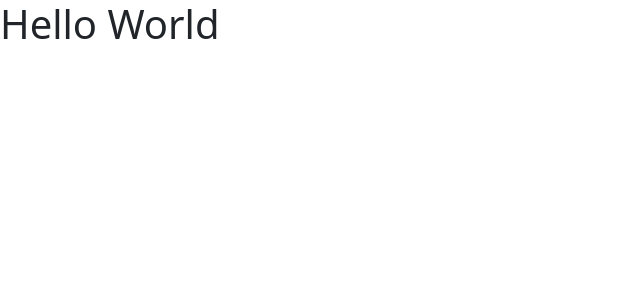
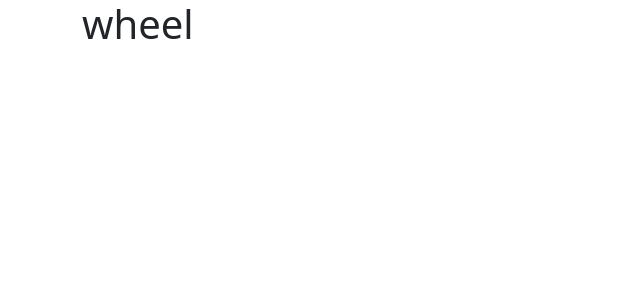
Before and after one commit to MGriffith37/wheely-cool-app, a React (Vite) app: page /wheely-cool-app/wheel in a window 1280 px wide. Shown: the top 300 px of the page, without its empty margins (0-640 px from the left). Built offline with nearby package versions, Linux system fonts and the light colour scheme.

Commit message:
Create routes for two main pages

```diff
--- a/index.html
+++ b/index.html
@@ -2,9 +2,8 @@
 <html lang="en">
   <head>
     <meta charset="UTF-8" />
-    <link rel="icon" type="image/svg+xml" href="/vite.svg" />
     <meta name="viewport" content="width=device-width, initial-scale=1.0" />
-    <title>Vite + React + TS</title>
+    <title>Wheely Cool App</title>
   </head>
   <body>
     <div id="root"></div>
--- a/src/App.tsx
+++ b/src/App.tsx
@@ -1,8 +1,17 @@
+import { Routes, Route } from "react-router-dom";
+import Container from "react-bootstrap/Container";
+import { Options } from "./pages/Options";
+import { Wheel } from "./pages/Wheel";
+
 function App() {
-
   return (
-    <h1>Hello World</h1>
-  )
+    <Container className="mb-4">
+      <Routes>
+        <Route path="/wheely-cool-app/" element={<Options />} />
+        <Route path="/wheely-cool-app/wheel" element={<Wheel />} />
+      </Routes>
+    </Container>
+  );
 }
 
-export default App
+export default App;
--- a/src/main.tsx
+++ b/src/main.tsx
@@ -1,10 +1,13 @@
-import React from 'react'
-import ReactDOM from 'react-dom/client'
-import App from './App'
-import "bootstrap/dist/css/bootstrap.min.css"
+import React from "react";
+import ReactDOM from "react-dom/client";
+import App from "./App";
+import "bootstrap/dist/css/bootstrap.min.css";
+import { BrowserRouter } from "react-router-dom";
 
-ReactDOM.createRoot(document.getElementById('root') as HTMLElement).render(
+ReactDOM.createRoot(document.getElementById("root") as HTMLElement).render(
   <React.StrictMode>
-    <App />
+    <BrowserRouter>
+      <App />
+    </BrowserRouter>
   </React.StrictMode>
-)
+);
--- /dev/null
+++ b/src/pages/Options.tsx
@@ -0,0 +1,3 @@
+export function Options() {
+  return <h1>options</h1>;
+}
--- /dev/null
+++ b/src/pages/Wheel.tsx
@@ -0,0 +1,3 @@
+export function Wheel() {
+  return <h1>wheel</h1>;
+}
```
